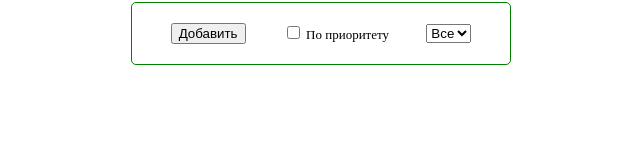
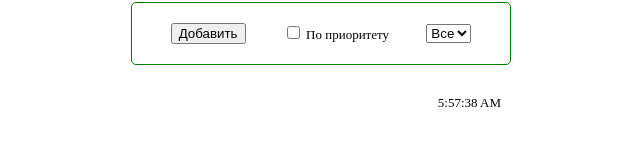
Before and after one commit to nomdeplumVovan/currencyCrypto, an Angular app: page / in a window 1280 px wide. Shown: the part 303-448 px from the top of the page, without its empty margins (319-959 px from the left). Built offline with nearby package versions, Linux system fonts and the light colour scheme.

Commit message:
real time

```diff
--- a/package.json
+++ b/package.json
@@ -46,6 +46,7 @@
     "protractor": "~5.3.0",
     "ts-node": "~5.0.1",
     "tslint": "~5.9.1",
-    "typescript": "~2.7.2"
+    "typescript": "~2.7.2",
+    "rxjs": "^6.0.0"
   }
 }
--- a/src/app/add-set/add-set.component.html
+++ b/src/app/add-set/add-set.component.html
@@ -12,6 +12,7 @@
   <div> Описание <textarea name="textarea" [(ngModel)]="todo.textarea" cols="30" rows="3"></textarea>
   </div>
   <div>
+
     <button (click)='save(todo)'>Сохранить</button>
     <button (click)="reset()">Отменить</button>
   </div>
--- a/src/app/app.component.html
+++ b/src/app/app.component.html
@@ -1,6 +1,9 @@
 
 <main>
-  <h1>ToDo:</h1>
+  <h1>
+    ToDo:
+
+  </h1>
   <div class="list">
     <div class="item" *ngFor='let task of getTodos()'>
       <app-task [task]='task' [updateTask]='updateTask()'>
@@ -20,7 +23,9 @@
         Проект {{key}}
       </option>
     </select>
+
   </div>
+
 
 
   <app-add-set *ngIf='isEdit && currentTask' [todo]='currentTask' [save]='saveTodo()' [reset]='reset()' [style.visibility] = 'visibleAdd' >
@@ -30,5 +35,5 @@
   <app-add-set *ngIf='!isEdit && currentTask' [todo]='currentTask' [save]='saveTodo()' [reset]='reset()' [style.visibility] = 'visibleAdd'  >
 
   </app-add-set>
-
+  <app-timer></app-timer>
 </main>
--- a/src/app/app.module.ts
+++ b/src/app/app.module.ts
@@ -5,6 +5,7 @@ import { AppComponent } from './app.component';
 import { AddSetComponent } from './add-set/add-set.component';
 import { TodosService } from './todos.service';
 import { TaskComponent } from './task/task.component';
+import { TimerComponent } from './timer/timer.component';
 
 
 @NgModule({
@@ -12,6 +13,7 @@ import { TaskComponent } from './task/task.component';
     AppComponent,
     AddSetComponent,
     TaskComponent,
+    TimerComponent,
   ],
   imports: [
     BrowserModule, FormsModule
--- /dev/null
+++ b/src/app/timer/timer.component.css
@@ -0,0 +1,4 @@
+.realTime{
+  text-align: right;
+  margin: 20px;
+}
--- /dev/null
+++ b/src/app/timer/timer.component.html
@@ -0,0 +1,7 @@
+
+<div class="realTime">
+
+  <!-- Текущее время -->
+   {{time}}
+
+</div>
--- /dev/null
+++ b/src/app/timer/timer.component.ts
@@ -0,0 +1,34 @@
+import { Component, OnInit } from '@angular/core';
+
+import { Observable, Observer } from 'rxjs';
+
+@Component({
+  selector: 'app-timer',
+  templateUrl: './timer.component.html',
+  styleUrls: ['./timer.component.css']
+})
+export class TimerComponent implements OnInit {
+  o: any;
+  time: any;
+
+  constructor() { }
+
+  showTime() {
+    this.time = new Date().toLocaleTimeString();
+
+    this.o = Observable.create((observer: Observer<string>) => {
+      setInterval(_ => {
+        observer.next(new Date().toLocaleTimeString());
+      }, 1000);
+    });
+
+    this.o.subscribe({
+      next: (value: string) => this.time = value,
+      // complete: () => this.time = ''
+    });
+  }
+
+  ngOnInit() {
+    this.showTime();
+  }
+}
```
Also changed, not shown: 2 other files (tests, documents, lock files or other folders).
